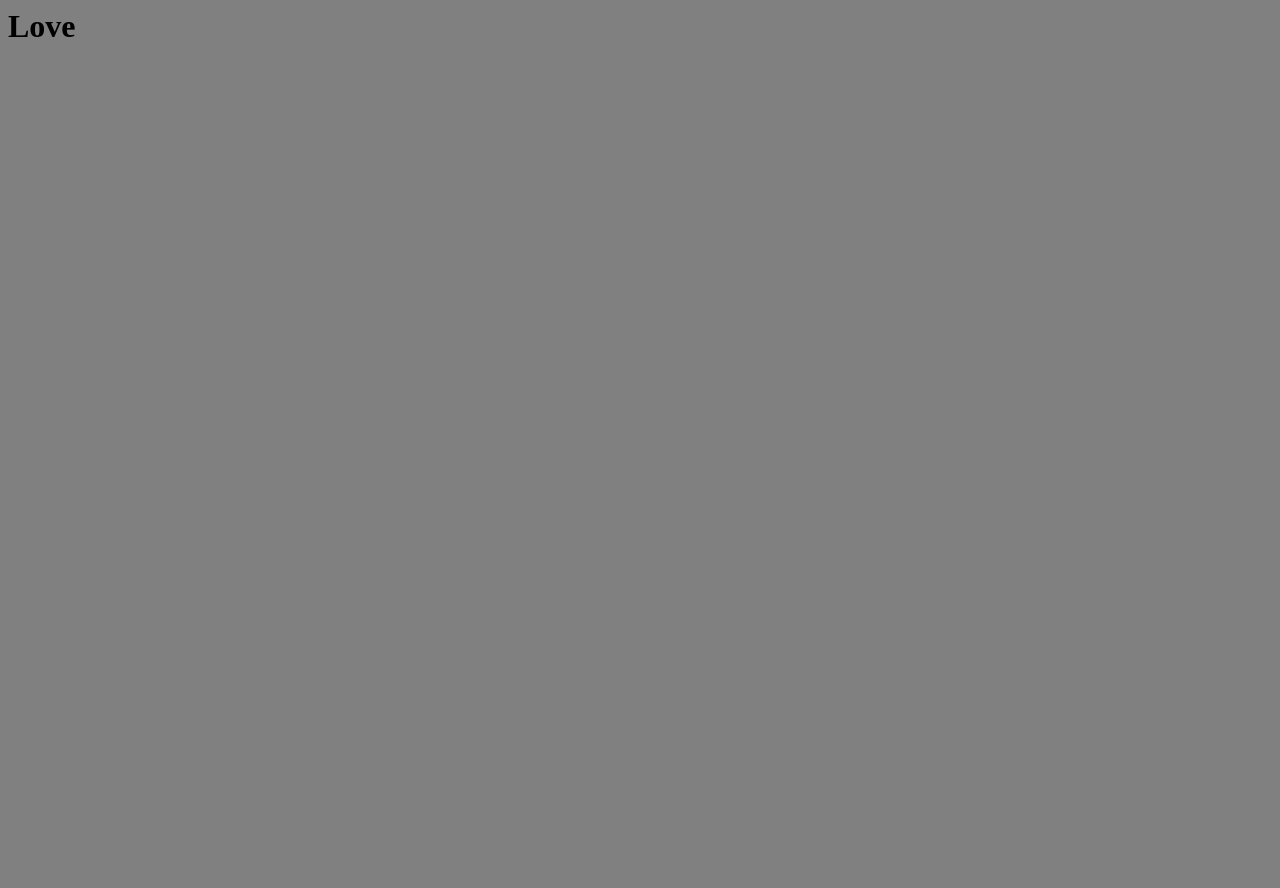
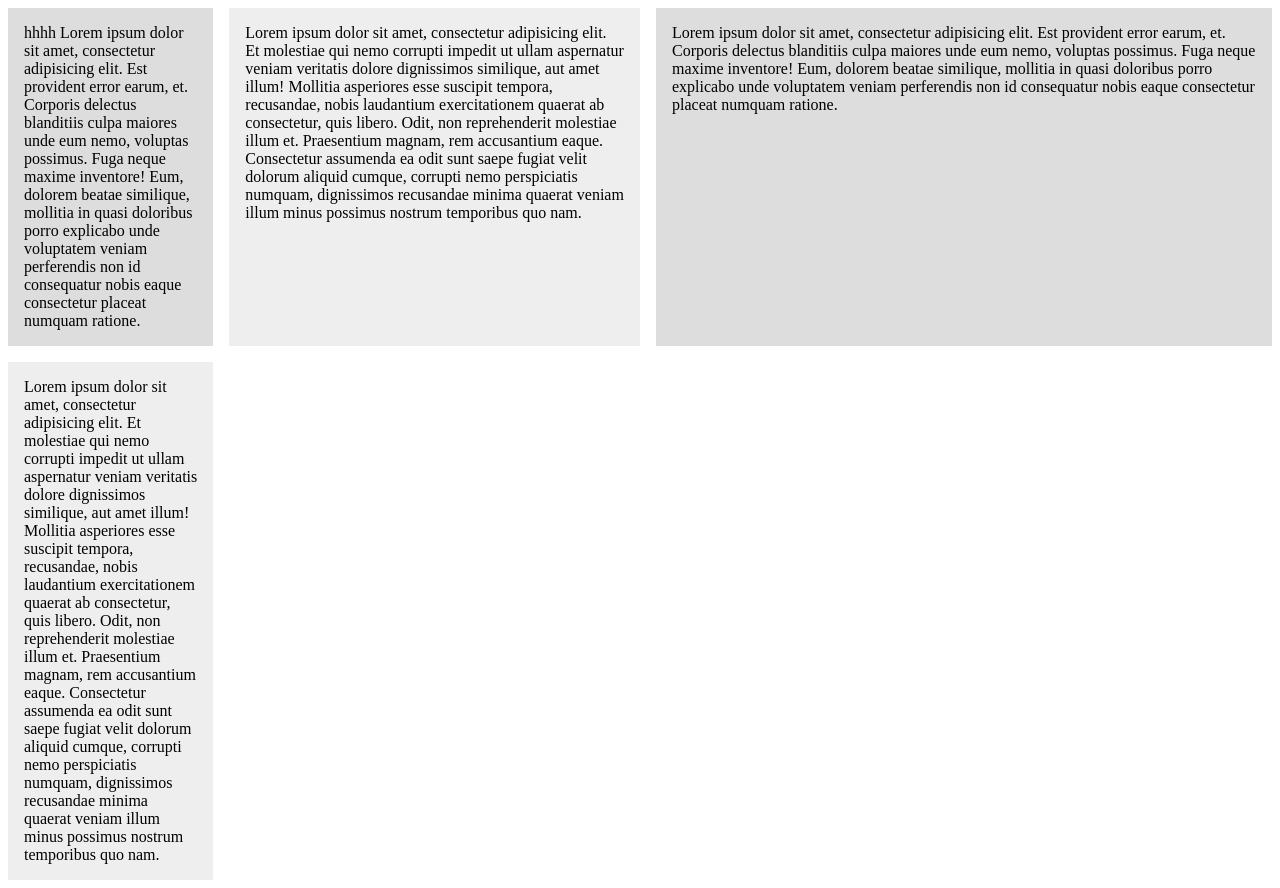
Before and after one commit to AlfonsoArriola/portfolio_19_v1, a plain HTML site: page index.html in a window 1280 px wide. Before the commit the page ends 800 px from the top, so only its background shows below. Drawn offline with Linux system fonts and the light colour scheme; a script that the page names is missing.

Commit message:
sass file added, css grid added

```diff
--- a/index.html
+++ b/index.html
@@ -5,7 +5,21 @@
 	<link rel="stylesheet" href="style.css">
 </head>
 <body>
-	<h1>Love</h1>
+	<div class="grid">
+		<div>
+			hhhh
+			Lorem ipsum dolor sit amet, consectetur adipisicing elit. Est provident error earum, et. Corporis delectus blanditiis culpa maiores unde eum nemo, voluptas possimus. Fuga neque maxime inventore! Eum, dolorem beatae similique, mollitia in quasi doloribus porro explicabo unde voluptatem veniam perferendis non id consequatur nobis eaque consectetur placeat numquam ratione.
+		</div>
+		<div>
+			 Lorem ipsum dolor sit amet, consectetur adipisicing elit. Et molestiae qui nemo corrupti impedit ut ullam aspernatur veniam veritatis dolore dignissimos similique, aut amet illum! Mollitia asperiores esse suscipit tempora, recusandae, nobis laudantium exercitationem quaerat ab consectetur, quis libero. Odit, non reprehenderit molestiae illum et. Praesentium magnam, rem accusantium eaque. Consectetur assumenda ea odit sunt saepe fugiat velit dolorum aliquid cumque, corrupti nemo perspiciatis numquam, dignissimos recusandae minima quaerat veniam illum minus possimus nostrum temporibus quo nam.
+		</div>
+		<div>
+			Lorem ipsum dolor sit amet, consectetur adipisicing elit. Est provident error earum, et. Corporis delectus blanditiis culpa maiores unde eum nemo, voluptas possimus. Fuga neque maxime inventore! Eum, dolorem beatae similique, mollitia in quasi doloribus porro explicabo unde voluptatem veniam perferendis non id consequatur nobis eaque consectetur placeat numquam ratione.
+		</div>
+		<div>
+			 Lorem ipsum dolor sit amet, consectetur adipisicing elit. Et molestiae qui nemo corrupti impedit ut ullam aspernatur veniam veritatis dolore dignissimos similique, aut amet illum! Mollitia asperiores esse suscipit tempora, recusandae, nobis laudantium exercitationem quaerat ab consectetur, quis libero. Odit, non reprehenderit molestiae illum et. Praesentium magnam, rem accusantium eaque. Consectetur assumenda ea odit sunt saepe fugiat velit dolorum aliquid cumque, corrupti nemo perspiciatis numquam, dignissimos recusandae minima quaerat veniam illum minus possimus nostrum temporibus quo nam.
+		</div>
+	</div>
 	<script src="script.js"></script>
 </body>
 </html>
--- a/script.js
+++ /dev/null
@@ -1 +0,0 @@
-alert( "snaaaaake!!")
--- /dev/null
+++ b/style.sass
@@ -0,0 +1,10 @@
+body
+  .grid
+    display: grid
+    grid-template-columns: 1fr 2fr 3fr
+    grid-gap: 1em
+    > div
+      background: #eee
+      padding: 1em
+      &:nth-child(odd)
+        background: #ddd
```
Also changed, not shown: style.css, 1 other file.
